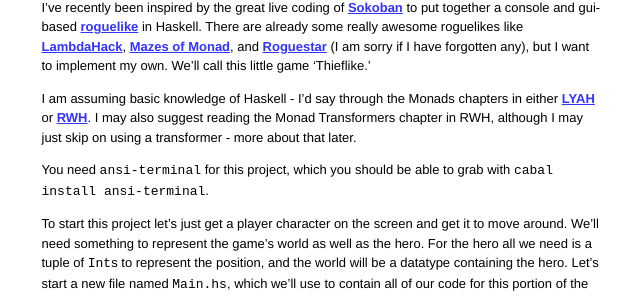
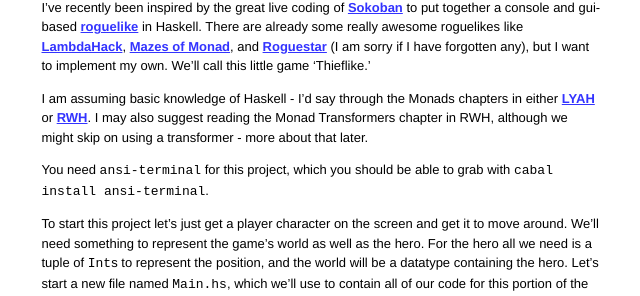
Before and after one commit to jamiltron/jamiltron.github.com, a Jekyll site: the page built from _posts/2012-07-10-Code_Us_Some_Roguelike_in_Haskell.markdown, in a window 1280 px wide and 900 px high. Shown: the part 169-465 px from the top of the window, without its empty margins (319-959 px from the left). Built offline with Jekyll 4.4.1, drawn with Linux system fonts in a browser that asks for light colours; some web fonts are replaced; Markdown is read by kramdown in place of the engine named in the settings; comment, search, counter and statistics services are not loaded.

Commit message:
remove repeated 'may's

```diff
--- a/_posts/2012-07-10-Code_Us_Some_Roguelike_in_Haskell.markdown
+++ b/_posts/2012-07-10-Code_Us_Some_Roguelike_in_Haskell.markdown
@@ -18,7 +18,7 @@ but I want to implement my own. We'll call this little game 'Thieflike.'
 I am assuming basic knowledge of Haskell - I'd say through the Monads chapters
 in either [LYAH](http://learnyouahaskell.com/) or
 [RWH](http://book.realworldhaskell.org/). I may also suggest reading the Monad
-Transformers chapter in RWH, although I may just skip on using a transformer -
+Transformers chapter in RWH, although we might skip on using a transformer -
 more about that later.
 
 You need `ansi-terminal` for this project, which you should be able to grab
```
